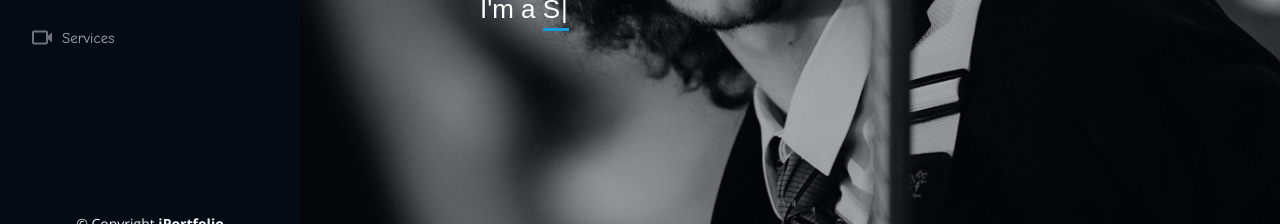
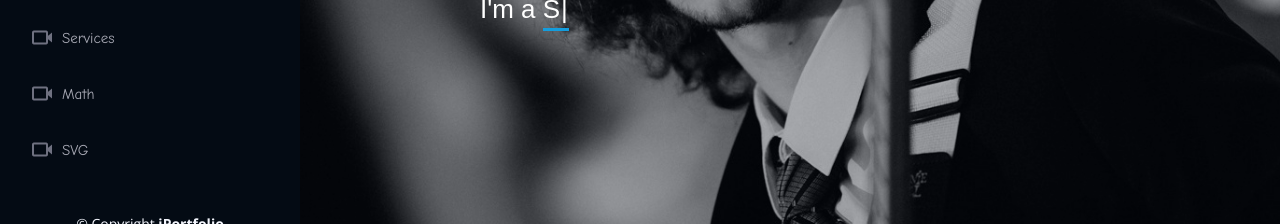
Before and after one commit to pauliusssss/pauliusssss.github.io, a plain HTML site: page index.html in a window 1280 px wide. Shown: the part 527-751 px from the top of the page. Drawn offline with nearby package versions, Linux system fonts and the light colour scheme.

Commit message:
Update index.html
added additional nav things

```diff
--- a/index.html
+++ b/index.html
@@ -64,6 +64,8 @@
           <li><a href="#portfolio" class="nav-link scrollto"><i class="bx bx-book-content"></i> <span>Portfolio</span></a></li>
           <li><a href="#images" class="nav-link scrollto"><i class="bx bx-server"></i> <span>Images</span></a></li>
           <li><a href="#services" class="nav-link scrollto"><i class="bx bx-video"></i> <span>Services</span></a></li>
+          <li><a href="#math" class="nav-link scrollto"><i class="bx bx-video"></i> <span>Math</span></a></li>
+          <li><a href="#svg" class="nav-link scrollto"><i class="bx bx-video"></i> <span>SVG</span></a></li>
         </ul>
       </nav><!-- .nav-menu -->
     </div>
```
